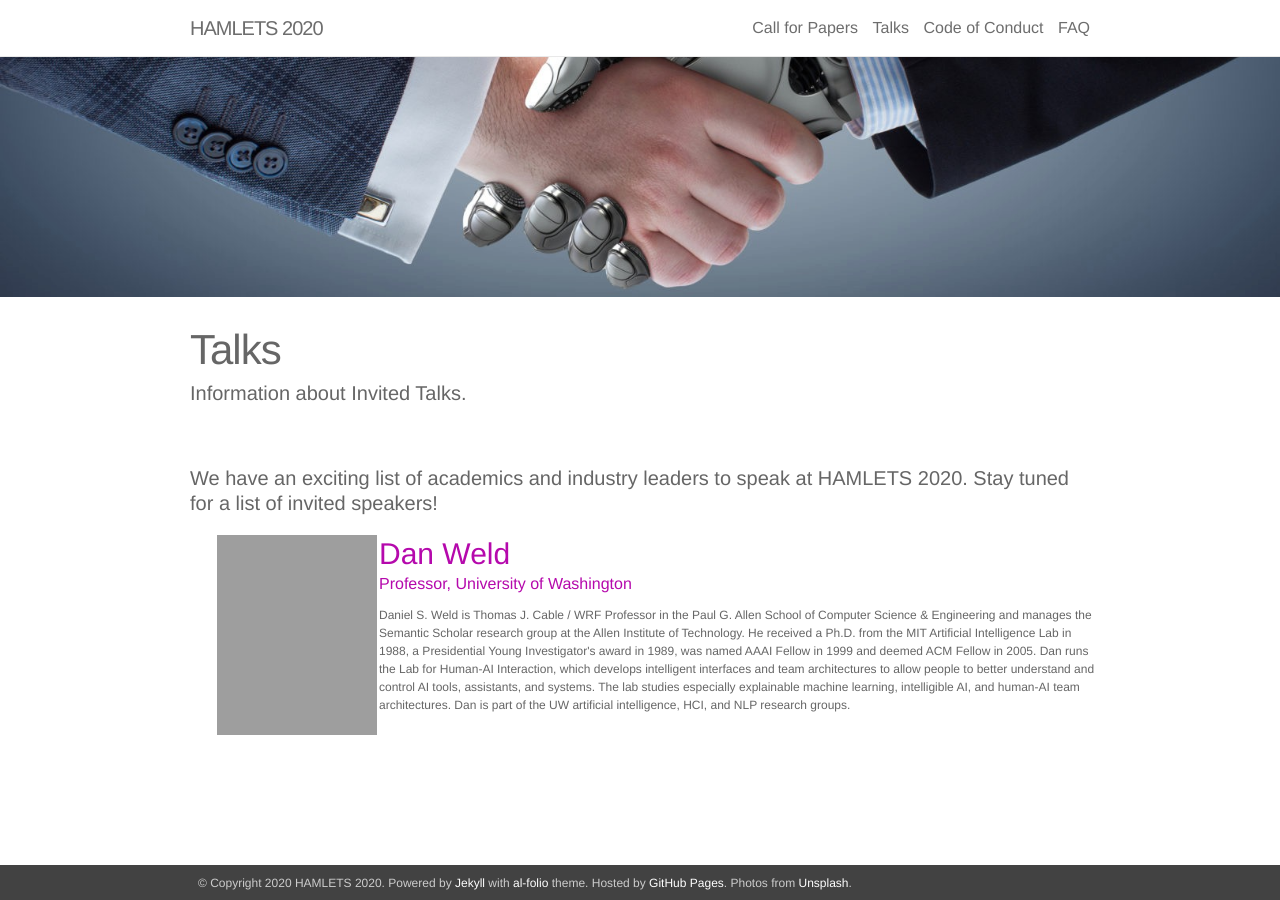
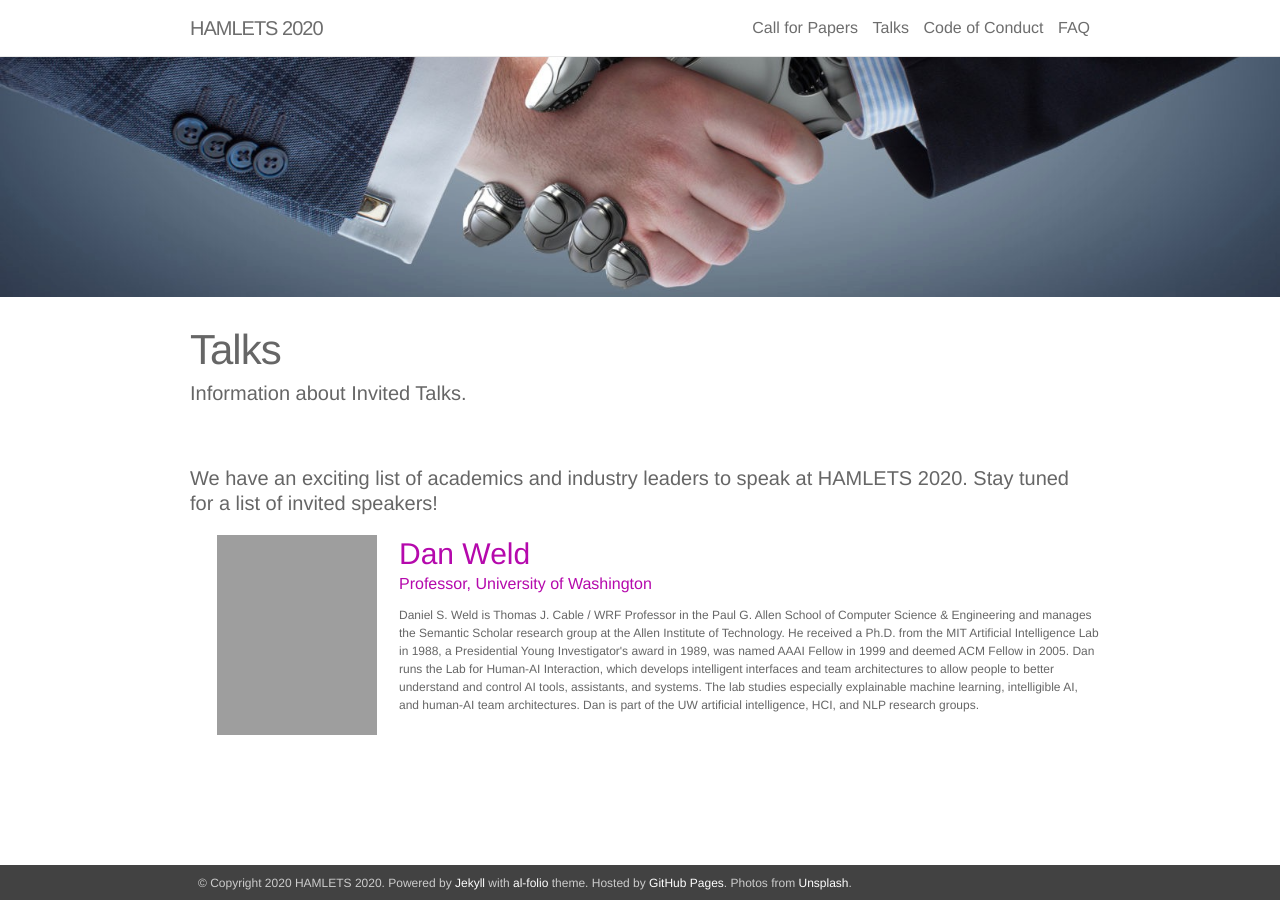
Before and after one commit to hamlets-workshop/hamlets-workshop.github.io, a Jekyll site: the page built from _pages/05_speakers.md, in a window 1280 px wide. Built offline with Jekyll 4.4.1, drawn with Linux system fonts in a browser that asks for light colours; nearby versions of some CDN libraries; grey boxes are pictures that could not be loaded.

```diff
--- a/_pages/05_speakers.md
+++ b/_pages/05_speakers.md
@@ -12,12 +12,12 @@ description: Information about Invited Talks.
 		<div>
 			<img src='https://s3-us-west-2.amazonaws.com/www-cse-public/images/portraits/weld_sm.jpg' class='iconDetails'>
 		</div>
-	<div style='margin-left:180px;'>
+	<div style='margin-left:200px;'>
 	<h3>Dan Weld</h3>
 	<div style="font-size:1em">Professor, University of Washington</div>
 	</div>
 </a>
-<div style="font-size:.75em; margin-top:10px; margin-left:180px;">
+<div style="font-size:.75em; margin-top:10px; margin-left:200px;">
 Daniel S. Weld is Thomas J. Cable / WRF Professor in the Paul G. Allen School of Computer Science & Engineering and manages the Semantic Scholar research group at the Allen Institute of Technology. He received a Ph.D. from the MIT Artificial Intelligence Lab in 1988, a Presidential Young Investigator's award in 1989, was named AAAI Fellow in 1999 and deemed ACM Fellow in 2005. Dan runs the Lab for Human-AI Interaction, which develops intelligent interfaces and team architectures to allow people to better understand and control AI tools, assistants, and systems. The lab studies especially explainable machine learning, intelligible AI, and human-AI team architectures. Dan is part of the UW artificial intelligence, HCI, and NLP research groups.
 </div>
 </div>
```
